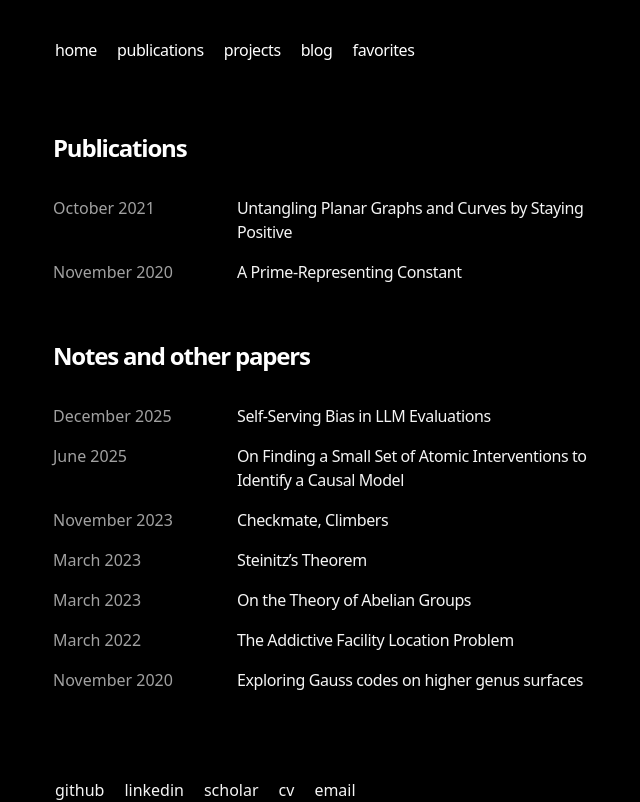
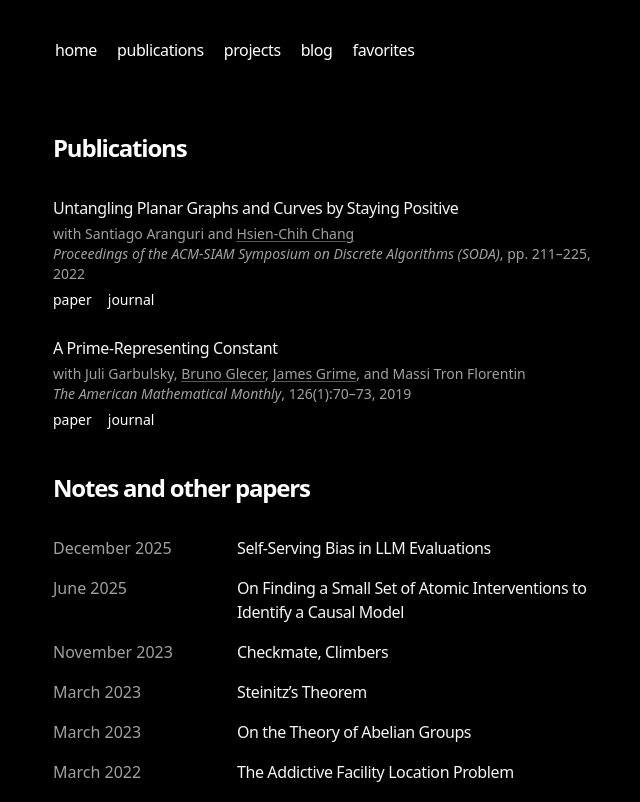
Before and after one commit to Raikhen/portfolio, a Next.js app: page /publications in a window 1280 px wide. Shown: the top 802 px of the page, without its empty margins (315-955 px from the left). Built offline with nearby package versions, Linux system fonts and the light colour scheme.

Commit message:
Change publications' formatting

```diff
--- a/app/(main)/publications/page.tsx
+++ b/app/(main)/publications/page.tsx
@@ -1,3 +1,4 @@
+import { ReactNode } from 'react'
 import List from 'app/components/list'
 
 export const metadata = {
@@ -5,17 +6,44 @@ export const metadata = {
   description: 'Published papers and other notes.',
 }
 
-export default function Page() {
+function InlineLink({ href, children }: { href: string; children: ReactNode }) {
+  return (
+    <a href={href} target="_blank" className="inline-link">
+      {children}
+    </a>
+  )
+}
+
 let publications = [
   {
-      name: 'Untangling Planar Graphs and Curves by Staying Positive',
-      url: '/papers/feo-provan.pdf',
-      from: 'October 2021',
+    title: 'Untangling Planar Graphs and Curves by Staying Positive',
+    coauthors: (
+      <>
+        with Santiago Aranguri and{' '}
+        <InlineLink href="https://hcsoso.github.io/">Hsien-Chih Chang</InlineLink>
+      </>
+    ),
+    venue: 'Proceedings of the ACM-SIAM Symposium on Discrete Algorithms (SODA)',
+    pages: 'pp. 211\u2013225',
+    year: '2022',
+    pdf: '/papers/feo-provan.pdf',
+    journal: 'https://epubs.siam.org/doi/10.1137/1.9781611977073.11',
   },
   {
-      name: 'A Prime-Representing Constant',
-      url: '/papers/lambda.pdf',
-      from: 'November 2020',
+    title: 'A Prime-Representing Constant',
+    coauthors: (
+      <>
+        with Juli Garbulsky,{' '}
+        <InlineLink href="https://brumath.dev/">Bruno Glecer</InlineLink>,{' '}
+        <InlineLink href="https://www.singingbanana.com/">James Grime</InlineLink>,
+        and Massi Tron Florentin
+      </>
+    ),
+    venue: 'The American Mathematical Monthly',
+    pages: '126(1):70\u201373',
+    year: '2019',
+    pdf: '/papers/lambda.pdf',
+    journal: 'https://www.tandfonline.com/doi/full/10.1080/00029890.2019.1530554',
   },
 ]
 
@@ -36,7 +64,7 @@ export default function Page() {
     from: 'November 2023',
   },
   {
-      name: 'Steinitz’s Theorem',
+    name: 'Steinitz\u2019s Theorem',
     url: '/papers/steinitz.pdf',
     from: 'March 2023',
   },
@@ -57,9 +85,33 @@ export default function Page() {
   },
 ]
 
+export default function Page() {
   return (
     <div className="flex flex-col space-y-10">
-      <List name="Publications" elements={publications} />
+      <section>
+        <h1 className="mb-8 text-2xl font-semibold tracking-tighter">
+          Publications
+        </h1>
+        <div className="space-y-6">
+          {publications.map((p) => (
+            <div key={p.pdf}>
+              <a href={p.pdf} target="_blank" className="highlight-link py-0.5 px-1.5 -mx-1.5 text-neutral-100 tracking-tight">
+                {p.title}
+              </a>
+              <p className="text-neutral-400 text-sm mt-1">
+                {p.coauthors}
+              </p>
+              <p className="text-neutral-400 text-sm">
+                <em>{p.venue}</em>, {p.pages}, {p.year}
+              </p>
+              <p className="text-sm mt-1 flex gap-x-2 -ml-1">
+                <a href={p.pdf} target="_blank" className="highlight-link py-0.5 px-1">paper</a>
+                <a href={p.journal} target="_blank" className="highlight-link py-0.5 px-1">journal</a>
+              </p>
+            </div>
+          ))}
+        </div>
+      </section>
       <List name="Notes and other papers" elements={notes} />
     </div>
   )
--- a/app/global.css
+++ b/app/global.css
@@ -192,6 +192,29 @@ table {
   border-radius: 2px;
 }
 
+.inline-link {
+  @apply underline underline-offset-2 decoration-[0.1em];
+  text-decoration-color: rgb(234 179 8 / 0.5);
+  background-image: linear-gradient(rgb(234 179 8), rgb(234 179 8));
+  background-size: 0% 100%;
+  background-position: left;
+  background-repeat: no-repeat;
+  transition: background-size 0.3s ease-out 0.1s, color 0.3s ease-out 0.1s, text-decoration-color 0.3s ease-out 0.1s;
+  -webkit-box-decoration-break: clone;
+  box-decoration-break: clone;
+}
+
+.inline-link:hover {
+  background-size: 100% 100%;
+  color: black;
+  text-decoration-color: transparent;
+}
+
+.inline-link:focus-visible {
+  outline: 2px solid rgb(234 179 8);
+  outline-offset: 2px;
+  border-radius: 2px;
+}
 
 input:focus-visible,
 textarea:focus-visible {
```
Lines whose indentation alone changed are shown as unchanged.
